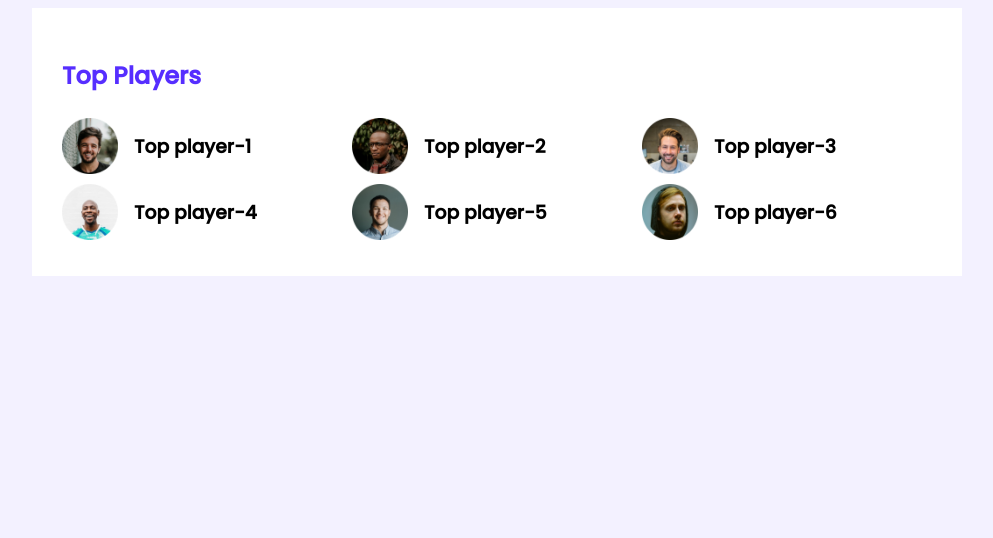
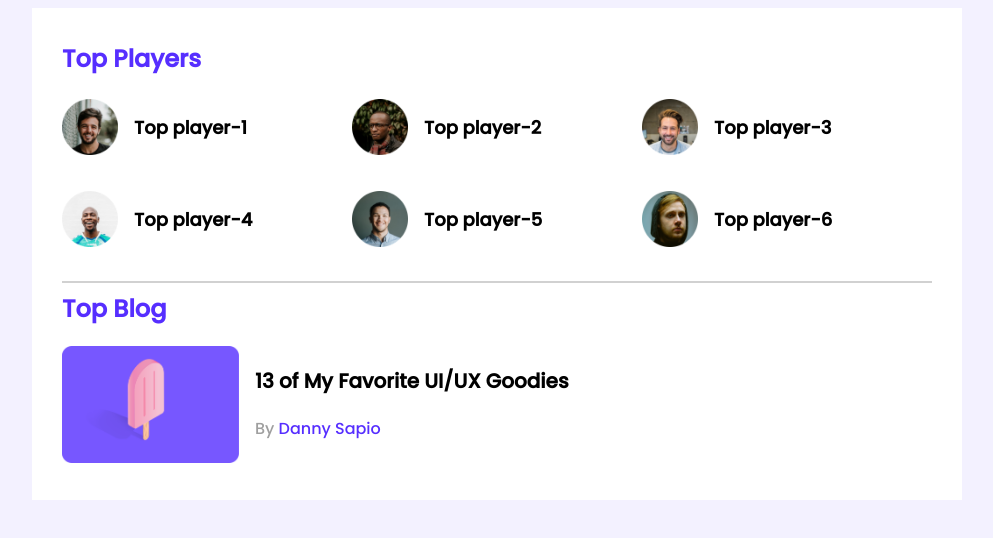
Before and after one commit to SATalukder/leader-board-css3, a plain HTML site: page index.html in a window 1280 px wide. Shown: the whole page, without its empty margins (143-1136 px from the left). Drawn offline with Linux system fonts and the light colour scheme.

Commit message:
added top blog

```diff
--- a/index.html
+++ b/index.html
@@ -49,6 +49,22 @@
                     </div>
                 </div>
             </div>
+            <hr>
+            <div class="top-blog">
+                <h2 class="section-title">Top Blog</h2>
+                <div class="blogs">
+                    <article class="blog">
+                        <div class="thumbnail">
+                            <img src="images/blogs/blog-1.png" alt="blog-1">
+                        </div>
+                        <div class="blog-info">
+                            <h3 class="blog-title">13 of My Favorite
+                                UI/UX Goodies</h3>
+                            <p class="blog-author">By <a href="">Danny Sapio</a> </p>
+                        </div>
+                    </article>
+                </div>
+            </div>
         </section>
     </main>
 </body>
--- a/styles/style.css
+++ b/styles/style.css
@@ -19,16 +19,27 @@ main {
     padding: 30px;
 }
 
+hr {
+    border: 1px solid #D1D1D1;
+
+}
+
 /* top players style */
+.top-players {
+    margin-bottom: 30px;
+}
+
 .section-title {
     color: #562EFF;
     font-size: 24px;
+    margin-top: 3px;
 }
 
 .players {
     display: grid;
     grid-template-columns: repeat(3, 1fr);
     /*or   grid-template-columns: 1fr 1fr 1fr; */
+    grid-row-gap: 29px;
 }
 
 .player {
@@ -39,8 +50,44 @@ main {
 .player img {
     height: 56px;
     width: 56px;
+    /* margin-bottom: 29px; */
 }
 
 .player-name {
     margin-left: 16px;
+    font-size: 18px;
+    font-weight: 500px;
 }
+
+/* -------------------------
+ top blogs style
+ ----------------------*/
+.blog {
+    display: flex;
+}
+
+.blog .thumbnail img {
+    width: 177px;
+    height: 117px;
+}
+
+.blog-info {
+    margin-left: 16px;
+}
+
+.blog-title {
+    font-size: 20px;
+    /* width: 164px;
+    height: 68px; */
+}
+
+.blog-author {
+    color: #9F9F9F;
+    font-size: 16px;
+}
+
+.blog-author a {
+    text-decoration: none;
+    font-size: 16px;
+    color: #562EFF;
+}
```
